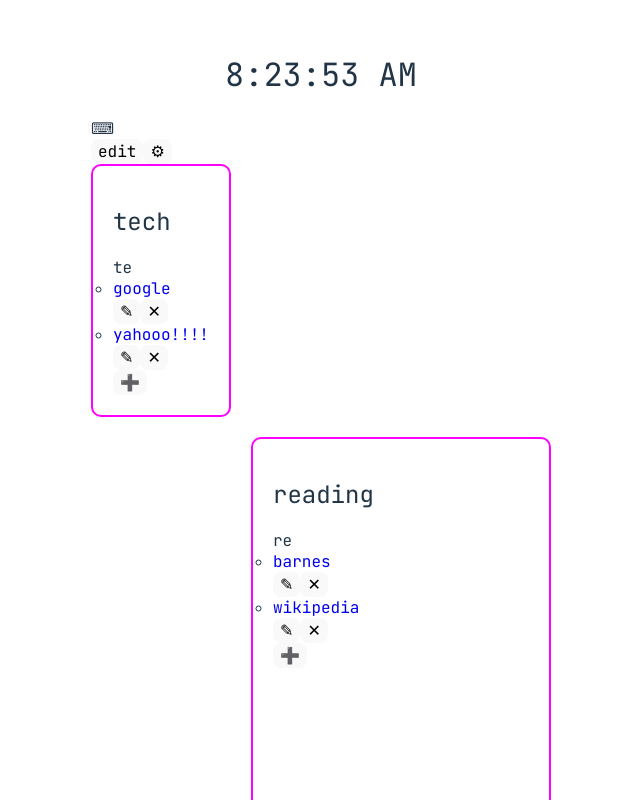
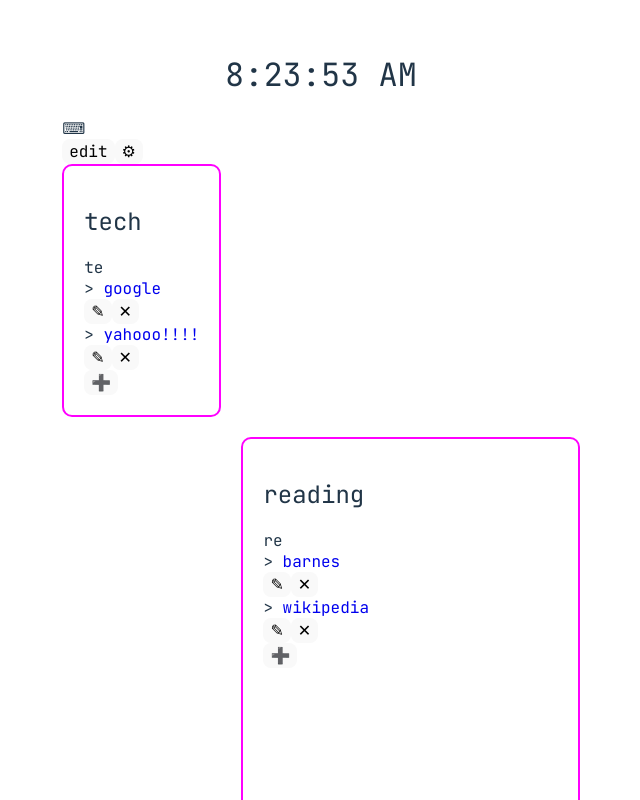
Before and after one commit to vgfang/launchtab, a React (Vite) app: page / in a window 1280 px wide. Shown: the top 800 px of the page, without its empty margins (319-959 px from the left). Built offline with nearby package versions, Linux system fonts and the light colour scheme.

Commit message:
moving on to node modal

```diff
--- a/src/App.css
+++ b/src/App.css
@@ -4,13 +4,3 @@
   padding: 2rem;
   text-align: left;
 }
-
-h1 {
-  text-align: center;
-}
-
-ul {
-  list-style-type: circle;
-  margin: 0;
-  padding: 0;
-}
--- a/src/components/Grid.tsx
+++ b/src/components/Grid.tsx
@@ -29,6 +29,10 @@ const Grid = (props: Props) => {
   const [modalDefaultNode, setModalDefaultNode] = useState<T.Node>({} as T.Node)
   const [modalMode, setModalMode] = useState<T.LinkModalMode>(T.LinkModalMode.ADD)
   const [modalEditLinkUuid, setModalEditLinkUuid] = useState('')
+
+  // node modal
+  const [isNodeModalOpen, setIsNodeModalOpen] = useState(false);
+  const [nodeModalSelectedNode, setNodeModalSelectedNode] = useState<T.Node>();
 
   const openLinkModal = (defaultNode: T.Node, mode: T.LinkModalMode) => {
     if (defaultNode) {
@@ -62,7 +66,6 @@ const Grid = (props: Props) => {
           nodeForLink.links[linkIndex] = link
         }
       }
-      return prevNodes
     })
   }
 
--- a/src/components/Link.tsx
+++ b/src/components/Link.tsx
@@ -19,6 +19,14 @@ const Link = (props: Props) => {
     props.openEditLinkModal(props.nodeUuid, newLink)
   }
 
+  const parseUrlForUse = (url: string) => {
+    const hasPrefix = /^(http:\/\/|https:\/\/)/i.test(url);
+    if (hasPrefix) {
+      return url;
+    }
+    return `https://${url}`;
+  }
+
   const handleDeleteLink = () => {
     console.log("handle delete link")
     const description = `Are you sure you want to delete link:\n ${props.link.label}(${props.link.url})?`;
@@ -26,12 +34,15 @@ const Link = (props: Props) => {
       props.nodeUuid,
       props.link.uuid
     ), description)
-    // props.openConfirmModal(() => console.log("hey"), description)
   }
 
   return (
     <li>
-      <a href={props.link.url}>
+      <span>{'> '}</span>
+      <a
+        href={parseUrlForUse(props.link.url)}
+        onClick={(e: React.MouseEvent<HTMLAnchorElement>) => props.editMode && e.preventDefault()}
+      >
         {props.link.label}
       </a>
       {props.editMode &&
--- a/src/components/LinkModal.tsx
+++ b/src/components/LinkModal.tsx
@@ -98,9 +98,8 @@ const LinkModal = (props: Props) => {
 
   return (
     <div>
-      <button onClick={props.closeModal}>[close]</button>
-      {props.mode === T.LinkModalMode.ADD && <h2>Add Link</h2>}
-      {props.mode === T.LinkModalMode.EDIT && <h2>Edit Link</h2>}
+      {props.mode === T.LinkModalMode.ADD && <h2>add link:</h2>}
+      {props.mode === T.LinkModalMode.EDIT && <h2>edit link:</h2>}
       <form id="link-modal-form">
         <label>node: </label>
         <NodeSelectDropdown nodes={props.nodes} selectedNode={selectedNode} setSelectedNode={setSelectedNode} />
@@ -111,9 +110,10 @@ const LinkModal = (props: Props) => {
         <input type="text" name="keystroke" onChange={((e: React.ChangeEvent<HTMLInputElement>) => setKeychord(e.target.value))}></input><br />
         <label>url: </label>
         <input type="text" name="url" onChange={((e: React.ChangeEvent<HTMLInputElement>) => setUrl(e.target.value))}></input><br />
+        <button onClick={props.closeModal}>[ cancel ]</button>
         <button type="submit" form="link-modal-form" onClick={handleLinkFormSubmit}>
-          {props.mode === T.LinkModalMode.ADD && '[ add link ]'}
-          {props.mode === T.LinkModalMode.EDIT && '[ save changes ]'}
+          {props.mode === T.LinkModalMode.ADD && '[ add ]'}
+          {props.mode === T.LinkModalMode.EDIT && '[ save ]'}
         </button>
       </form>
     </div >
--- a/src/components/SettingsModal.tsx
+++ b/src/components/SettingsModal.tsx
@@ -10,15 +10,21 @@ const SettingsModal = (props: Props) => {
 
   return (
     <div>
-      <button onClick={props.closeModal}>[close]</button>
-      <h2>⚙</h2>
+      <h2>settings:</h2>
 
       <form>
+
         <label>Grid Size: </label>
         <label>x: </label>
         <input type="text" />
         <label>y: </label>
         <input type="text" /><br />
+
+        <label>Grid Padding: </label>
+        <label>Grid Gap: </label>
+        <label>Grid Width: </label>
+        <label>Grid Radius: </label>
+        <br />
 
         <label>Colors:</label>
         <table>
@@ -60,7 +66,7 @@ const SettingsModal = (props: Props) => {
 
         <button onClick={props.closeModal}>[ cancel ]</button>
         <button type="submit" form="confirm-modal-form" onClick={handleLinkFormSubmit}>
-          [ save setttings ]
+          [ save ]
         </button>
       </form>
     </div>
--- a/src/index.css
+++ b/src/index.css
@@ -53,3 +53,13 @@ button:focus-visible {
     background-color: #f9f9f9;
   }
 }
+
+h1 {
+  text-align: center;
+}
+
+ul {
+  margin: 0;
+  padding: 0;
+  list-style-type: none;
+}
```
Also changed, not shown: src/components/NodeModal.tsx (added, +16 -0 lines), manifest.json (added), 1 other file (tests, documents, lock files or other folders).
